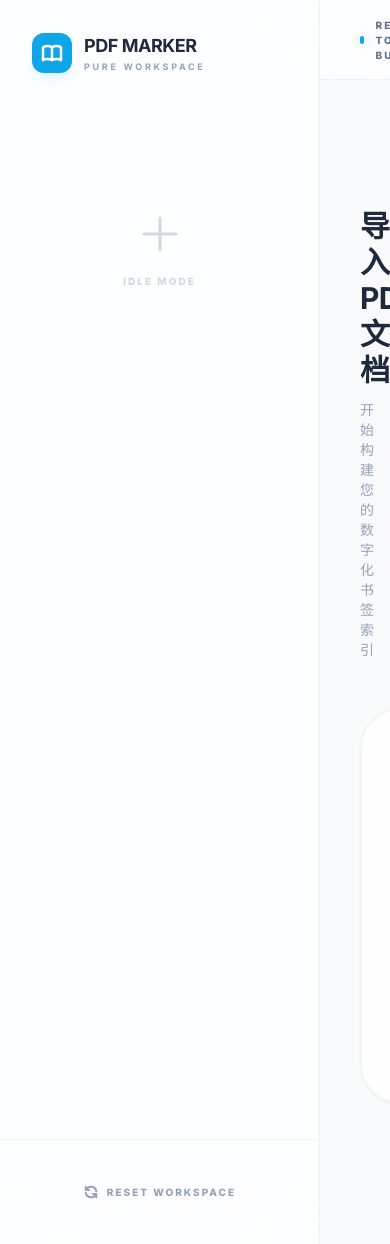
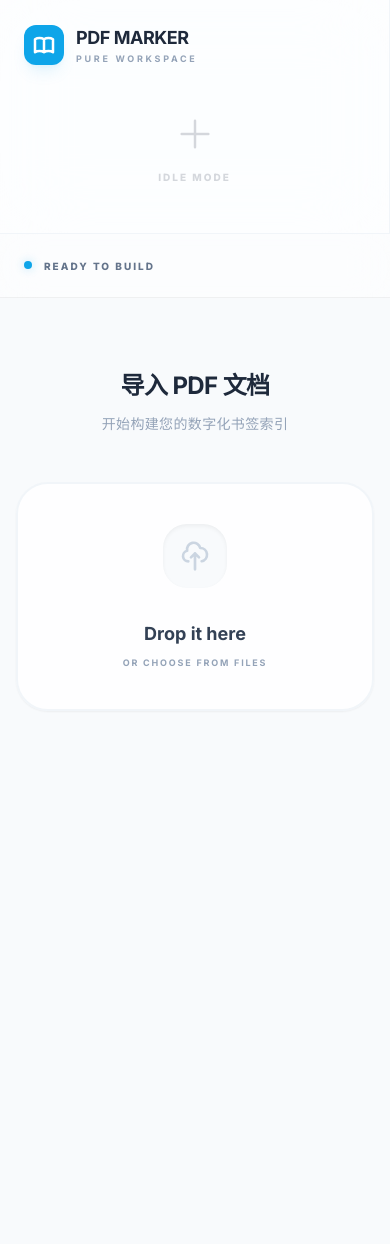
Before and after one commit to jiangnan1224/pdf-toc-editor, a Flask app: page / in a window 390 px wide. Run offline with Flask 3, Linux system fonts and the light colour scheme; some libraries are stand-ins or nearby versions.

Commit message:
移动端

```diff
--- a/static/js/app.js
+++ b/static/js/app.js
@@ -202,29 +202,30 @@ function renderTOCList() {
     elements.tocList.innerHTML = '';
     state.tocEntries.forEach((entry, index) => {
         const div = document.createElement('div');
-        const levelPaddings = ['pl-0', 'pl-10', 'pl-20'];
+        // Extreme mobile indenting: none or very little
+        const levelPaddings = ['pl-0', 'pl-2 lg:pl-10', 'pl-4 lg:pl-20'];
         const levelIndicators = ['bg-sky-500', 'bg-sky-300', 'bg-slate-200'];
 
-        div.className = `flex items-center gap-4 group animate-section ${levelPaddings[entry.level] || ''}`;
+        div.className = `flex items-center gap-1.5 lg:gap-4 group animate-section ${levelPaddings[entry.level] || ''}`;
         div.setAttribute('data-index', index);
 
         div.innerHTML = `
-            <div class="item-drag-handle p-2 transition-transform group-hover:scale-110">
-                <svg class="w-5 h-5" fill="none" stroke="currentColor" viewBox="0 0 24 24"><path stroke-linecap="round" stroke-linejoin="round" stroke-width="2.5" d="M4 8h16M4 16h16"></path></svg>
+            <div class="item-drag-handle p-1.5 lg:p-2 transition-transform active:scale-125 shrink-0 text-slate-300">
+                <svg class="w-4 h-4 lg:w-5 lg:h-5" fill="none" stroke="currentColor" viewBox="0 0 24 24"><path stroke-linecap="round" stroke-linejoin="round" stroke-width="2.5" d="M4 8h16M4 16h16"></path></svg>
             </div>
-            <div class="h-12 w-1.5 flex-shrink-0 ${levelIndicators[entry.level] || 'bg-slate-200'} rounded-full opacity-60"></div>
-            <div class="flex-1 flex gap-3">
-                <input type="text" class="flex-1 bg-white border border-slate-100 rounded-2xl px-5 py-3.5 text-sm focus:ring-4 focus:ring-sky-500/5 focus:border-sky-500 outline-none transition-all placeholder:text-slate-300 text-slate-700 font-bold shadow-sm" placeholder="Title" value="${entry.title}" onchange="updateTOCEntry(${index}, 'title', this.value)">
-                <input type="number" class="w-24 bg-white border border-slate-100 rounded-2xl px-5 py-3.5 text-sm focus:ring-4 focus:ring-sky-500/5 focus:border-sky-500 outline-none transition-all text-center font-bold text-sky-500 shadow-sm" placeholder="P" value="${entry.page}" min="1" onchange="updateTOCEntry(${index}, 'page', parseInt(this.value))">
+            <div class="h-8 lg:h-12 w-0.5 lg:w-1 flex-shrink-0 ${levelIndicators[entry.level] || 'bg-slate-200'} rounded-full opacity-60"></div>
+            <div class="flex-1 flex items-center gap-1.5 lg:gap-3 min-w-0">
+                <input type="text" class="flex-1 min-w-0 bg-white border border-slate-100 rounded-lg lg:rounded-2xl px-2 lg:px-5 py-2 lg:py-3.5 text-[11px] lg:text-sm focus:ring-4 focus:ring-sky-500/5 focus:border-sky-500 outline-none transition-all placeholder:text-slate-300 text-slate-700 font-bold shadow-sm" placeholder="Title" value="${entry.title}" onchange="updateTOCEntry(${index}, 'title', this.value)">
+                <input type="number" class="w-12 lg:w-24 bg-white border border-slate-100 rounded-lg lg:rounded-2xl px-1 lg:px-5 py-2 lg:py-3.5 text-[11px] lg:text-sm focus:ring-4 focus:ring-sky-500/5 focus:border-sky-500 outline-none transition-all text-center font-bold text-sky-500 shadow-sm" placeholder="P" value="${entry.page}" min="1" onchange="updateTOCEntry(${index}, 'page', parseInt(this.value))">
+                <select class="bg-white border border-slate-100 rounded-lg lg:rounded-2xl px-1 lg:px-4 py-2 lg:py-3.5 text-[8px] lg:text-[10px] font-black uppercase tracking-tight lg:tracking-widest outline-none cursor-pointer hover:border-sky-500 transition-all text-slate-400 shadow-sm" onchange="updateTOCEntry(${index}, 'level', parseInt(this.value))">
+                    <option value="0" ${entry.level === 0 ? 'selected' : ''}>L1</option>
+                    <option value="1" ${entry.level === 1 ? 'selected' : ''}>L2</option>
+                    <option value="2" ${entry.level === 2 ? 'selected' : ''}>L3</option>
+                </select>
+                <button class="p-1.5 lg:p-4 text-slate-200 hover:text-red-500 transition-all shrink-0" onclick="removeTOCEntry(${index})">
+                    <svg class="w-4 h-4 lg:w-5 lg:h-5" fill="none" stroke="currentColor" viewBox="0 0 24 24"><path stroke-linecap="round" stroke-linejoin="round" stroke-width="2.5" d="M6 18L18 6M6 6l12 12"></path></svg>
+                </button>
             </div>
-            <select class="bg-white border border-slate-100 rounded-2xl px-4 py-3.5 text-[10px] font-black uppercase tracking-widest outline-none cursor-pointer hover:border-sky-500 transition-all text-slate-400 shadow-sm" onchange="updateTOCEntry(${index}, 'level', parseInt(this.value))">
-                <option value="0" ${entry.level === 0 ? 'selected' : ''}>L1 CHAPTER</option>
-                <option value="1" ${entry.level === 1 ? 'selected' : ''}>L2 SECTION</option>
-                <option value="2" ${entry.level === 2 ? 'selected' : ''}>L3 POINT</option>
-            </select>
-            <button class="p-4 text-slate-300 hover:text-red-500 transition-all opacity-0 group-hover:opacity-100" onclick="removeTOCEntry(${index})">
-                <svg class="w-5 h-5" fill="none" stroke="currentColor" viewBox="0 0 24 24"><path stroke-linecap="round" stroke-linejoin="round" stroke-width="2.5" d="M6 18L18 6M6 6l12 12"></path></svg>
-            </button>
         `;
         elements.tocList.appendChild(div);
     });
--- a/templates/index.html
+++ b/templates/index.html
@@ -108,14 +108,15 @@
     </style>
 </head>
 
-<body class="bg-pure-canvas text-slate-700 h-full overflow-hidden selection:bg-sky-500/10">
-    <div class="flex h-full">
+<body class="bg-pure-canvas text-slate-700 h-full lg:overflow-hidden selection:bg-sky-500/10">
+    <div class="flex flex-col lg:flex-row h-full">
         <!-- Sidebar -->
-        <aside class="w-80 glass-sidebar flex flex-col shrink-0 z-20">
-            <div class="p-8">
-                <div class="flex items-center gap-3 mb-10">
+        <aside
+            class="w-full lg:w-80 glass-sidebar flex flex-col shrink-0 z-20 border-b lg:border-r lg:border-b-0 border-slate-100">
+            <div class="p-6 lg:p-8">
+                <div class="flex items-center gap-3 mb-6 lg:mb-10">
                     <div
-                        class="w-10 h-10 bg-sky-500 rounded-xl flex items-center justify-center shadow-lg shadow-sky-500/10">
+                        class="w-10 h-10 bg-sky-500 rounded-xl flex items-center justify-center shadow-lg shadow-sky-500/10 shrink-0">
                         <svg class="w-6 h-6 text-white" fill="none" stroke="currentColor" viewBox="0 0 24 24">
                             <path stroke-linecap="round" stroke-linejoin="round" stroke-width="2.5"
                                 d="M12 6.253v13m0-13C10.832 5.477 9.246 5 7.5 5S4.168 5.477 3 6.253v13C4.168 18.477 5.754 18 7.5 18s3.332.477 4.5 1.253m0-13C13.168 5.477 14.754 5 16.5 5c1.747 0 3.332.477 4.5 1.253v13C19.832 18.477 18.247 18 16.5 18c-1.746 0-3.332.477-4.5 1.253">
@@ -129,33 +130,37 @@
                 </div>
 
                 <!-- Info Panel -->
-                <div id="sidebar-info" class="space-y-6 hidden animate-section">
-                    <div class="space-y-2">
-                        <p class="text-[10px] font-black text-slate-400 uppercase tracking-widest pl-1">Target Document
+                <div id="sidebar-info" class="hidden animate-section">
+                    <div class="flex lg:flex-col gap-3 lg:gap-6 mb-4 lg:mb-0">
+                        <div class="flex-1 space-y-2">
+                            <p class="text-[9px] font-black text-slate-400 uppercase tracking-widest pl-1 lg:pl-0.5">
+                                Target</p>
+                            <div
+                                class="px-3 py-2 lg:p-4 bg-white rounded-xl lg:rounded-2xl border border-slate-100 shadow-sm truncate">
+                                <p id="sidebar-file-name"
+                                    class="font-bold text-[10px] lg:text-sm text-slate-700 truncate mb-0.5 lg:mb-1">
+                                    文件名.pdf</p>
+                                <p id="sidebar-file-meta" class="text-[8px] lg:text-xs text-sky-500 font-bold">0 PAGES
                                 </p>
-                        <div class="p-4 bg-white rounded-2xl border border-slate-100 shadow-sm">
-                            <p id="sidebar-file-name" class="font-bold text-sm text-slate-700 truncate mb-1">文件名.pdf</p>
-                            <p id="sidebar-file-meta" class="text-xs text-sky-500 font-bold">0 PAGES</p>
                             </div>
                         </div>
 
-                    <div class="space-y-3">
-                        <div class="flex items-center justify-between pl-1">
-                            <label class="text-[10px] font-black text-slate-400 uppercase tracking-widest">Base
-                                Offset</label>
-                            <span class="text-[10px] text-slate-400 font-bold">PAGES</span>
+                        <div class="flex-1 lg:flex-none space-y-2">
+                            <div class="flex items-center justify-between pl-1 lg:pl-0.5">
+                                <label
+                                    class="text-[9px] font-black text-slate-400 uppercase tracking-widest">Offset</label>
                             </div>
-                        <div class="relative group">
                             <input type="number" id="page-offset" value="16"
-                                class="w-full bg-white border border-slate-200 rounded-xl px-4 py-3 text-sm focus:ring-4 focus:ring-sky-500/5 focus:border-sky-500 outline-none transition-all text-slate-700 font-bold">
+                                class="w-full bg-white border border-slate-200 rounded-xl lg:rounded-xl px-3 py-2 lg:px-4 lg:py-3 text-xs lg:text-sm focus:ring-4 focus:ring-sky-500/5 focus:border-sky-500 outline-none transition-all text-slate-700 font-bold shadow-sm">
                         </div>
-                        <p class="text-[10px] text-slate-400 leading-relaxed px-1">调整文档正文起始页的页码偏差。</p>
                     </div>
+                    <p class="text-[10px] text-slate-400 leading-relaxed px-1 mt-4 hidden lg:block">调整文档正文起始页的页码偏差。</p>
                 </div>
 
                 <!-- Placeholder -->
-                <div id="sidebar-empty" class="text-center py-24 opacity-20 select-none">
-                    <svg class="w-12 h-12 mx-auto mb-4" fill="none" stroke="currentColor" viewBox="0 0 24 24">
+                <div id="sidebar-empty" class="text-center py-6 lg:py-24 opacity-20 select-none">
+                    <svg class="w-10 h-10 lg:w-12 lg:h-12 mx-auto mb-4" fill="none" stroke="currentColor"
+                        viewBox="0 0 24 24">
                         <path stroke-linecap="round" stroke-linejoin="round" stroke-width="1.5" d="M12 4v16m8-8H4">
                         </path>
                     </svg>
@@ -164,7 +169,7 @@
             </div>
 
             <!-- Action -->
-            <div class="mt-auto p-8 border-t border-slate-100">
+            <div class="mt-auto p-6 lg:p-8 border-t border-slate-100 hidden lg:block">
                 <button id="btn-restart"
                     class="w-full py-3 text-[10px] font-black text-slate-400 hover:text-sky-500 transition-all flex items-center justify-center gap-2 uppercase tracking-[0.2em] group">
                     <svg class="w-4 h-4 transition-transform group-hover:rotate-180 duration-500" fill="none"
@@ -179,9 +184,10 @@
         </aside>
 
         <!-- Main Content -->
-        <main class="flex-1 relative overflow-hidden flex flex-col">
+        <main class="flex-1 relative overflow-x-hidden overflow-y-auto lg:overflow-hidden flex flex-col">
             <!-- Header Nav -->
-            <nav class="h-20 flex items-center justify-between px-10 shrink-0 glass-header z-10">
+            <nav
+                class="h-16 lg:h-20 flex items-center justify-between px-6 lg:px-10 shrink-0 glass-header z-10 sticky top-0 lg:relative">
                 <div id="status-step" class="flex items-center">
                     <div class="flex items-center gap-3">
                         <div class="w-2 h-2 rounded-full bg-sky-500 shadow-[0_0_10px_rgba(14,165,233,0.3)]"></div>
@@ -191,7 +197,7 @@
                 </div>
                 <div class="flex items-center gap-6">
                     <div id="entry-count-pill"
-                        class="hidden animate-section px-4 py-1.5 bg-slate-100 rounded-full flex items-center gap-2">
+                        class="hidden animate-section px-3 lg:px-4 py-1 lg:py-1.5 bg-slate-100 rounded-full flex items-center gap-2">
                         <span id="entry-count"
                             class="text-[10px] font-black text-slate-500 uppercase tracking-widest leading-none">0
                             ENTRIES</span>
@@ -200,88 +206,94 @@
             </nav>
 
             <!-- Canvas View -->
-            <div class="flex-1 overflow-y-auto custom-scrollbar relative px-10 py-12 scroll-smooth">
+            <div class="flex-1 lg:overflow-y-auto custom-scrollbar relative px-4 lg:px-10 py-8 lg:py-12 scroll-smooth">
 
                 <!-- Stage 1: Initial Upload -->
-                <section id="upload-section" class="max-w-xl mx-auto py-20 animate-section">
+                <section id="upload-section" class="max-w-xl mx-auto py-10 lg:py-20 animate-section">
                     <div class="text-center mb-12">
-                        <h2 class="text-3xl font-bold text-slate-800 mb-3 tracking-tight">导入 PDF 文档</h2>
+                        <h2 class="text-2xl lg:text-3xl font-bold text-slate-800 mb-3 tracking-tight">导入 PDF 文档</h2>
                         <p class="text-slate-400 text-sm font-medium tracking-wide">开始构建您的数字化书签索引</p>
                     </div>
 
                     <div id="upload-area"
-                        class="glass-card rounded-[2.5rem] p-16 text-center border-2 border-slate-100 hover:border-sky-500/30 hover:bg-white transition-all cursor-pointer group shadow-sm">
+                        class="glass-card rounded-[2rem] lg:rounded-[2.5rem] p-10 lg:p-16 text-center border-2 border-slate-100 hover:border-sky-500/30 hover:bg-white transition-all cursor-pointer group shadow-sm">
                         <input type="file" id="file-input" accept=".pdf" class="hidden">
                         <div
-                            class="w-20 h-20 bg-slate-50 rounded-[1.5rem] flex items-center justify-center mx-auto mb-8 transition-all group-hover:scale-110 shadow-inner group-hover:bg-sky-50">
-                            <svg class="w-10 h-10 text-slate-300 group-hover:text-sky-500 transition-colors" fill="none"
-                                stroke="currentColor" viewBox="0 0 24 24">
+                            class="w-16 h-16 lg:w-20 lg:h-20 bg-slate-50 rounded-[1.5rem] flex items-center justify-center mx-auto mb-8 transition-all group-hover:scale-110 shadow-inner group-hover:bg-sky-50">
+                            <svg class="w-8 h-8 lg:w-10 lg:h-10 text-slate-300 group-hover:text-sky-500 transition-colors"
+                                fill="none" stroke="currentColor" viewBox="0 0 24 24">
                                 <path stroke-linecap="round" stroke-linejoin="round" stroke-width="2"
                                     d="M7 16a4 4 0 01-.88-7.903A5 5 0 1115.9 6L16 6a5 5 0 011 9.9M15 13l-3-3m0 0l-3 3m3-3v12">
                                 </path>
                             </svg>
                         </div>
-                        <div class="text-xl font-bold text-slate-700 mb-2">Drop it here</div>
-                        <p class="text-[10px] text-slate-400 font-bold uppercase tracking-[0.2em]">or choose from files
+                        <div class="text-lg lg:text-xl font-bold text-slate-700 mb-2">Drop it here</div>
+                        <p class="text-[9px] lg:text-[10px] text-slate-400 font-bold uppercase tracking-[0.2em]">or
+                            choose from files
                         </p>
                     </div>
                 </section>
 
                 <!-- Stage 2: Strategy -->
-                <section id="toc-section" class="hidden max-w-4xl mx-auto space-y-8 animate-section">
-                    <div class="grid grid-cols-2 gap-8">
+                <section id="toc-section" class="hidden max-w-4xl mx-auto space-y-6 lg:space-y-8 animate-section">
+                    <div class="grid grid-cols-1 md:grid-cols-2 gap-6 lg:gap-8">
                         <button id="btn-extract"
-                            class="glass-card p-12 rounded-[3rem] text-left hover:scale-[1.02] active:scale-[0.98] transition-all group">
+                            class="glass-card p-8 lg:p-12 rounded-[2.5rem] lg:rounded-[3rem] text-left hover:scale-[1.02] active:scale-[0.98] transition-all group">
                             <div
-                                class="w-14 h-14 bg-sky-500 rounded-2xl flex items-center justify-center mb-8 text-white shadow-lg shadow-sky-500/10 transition-transform group-hover:-rotate-3">
-                                <svg class="w-7 h-7" fill="none" stroke="currentColor" viewBox="0 0 24 24">
+                                class="w-12 h-12 lg:w-14 lg:h-14 bg-sky-500 rounded-xl lg:rounded-2xl flex items-center justify-center mb-6 lg:mb-8 text-white shadow-lg shadow-sky-500/10 transition-transform group-hover:-rotate-3">
+                                <svg class="w-6 h-6 lg:w-7 lg:h-7" fill="none" stroke="currentColor"
+                                    viewBox="0 0 24 24">
                                     <path stroke-linecap="round" stroke-linejoin="round" stroke-width="2.5"
                                         d="M13 10V3L4 14h7v7l9-11h-7z"></path>
                                 </svg>
                             </div>
-                            <h3 class="text-xl font-bold text-slate-800 mb-2 italic">Auto Scan</h3>
-                            <p class="text-sm text-slate-400 leading-relaxed font-medium">使用高精度算法解析文档元数据并自动生成树形书签。</p>
+                            <h3 class="text-lg lg:text-xl font-bold text-slate-800 mb-2 italic">Auto Scan</h3>
+                            <p class="text-xs lg:text-sm text-slate-400 leading-relaxed font-medium">
+                                使用高精度算法解析文档元数据并自动生成树形书签。</p>
                         </button>
 
                         <button id="btn-manual"
-                            class="glass-card p-12 rounded-[3rem] text-left hover:scale-[1.02] active:scale-[0.98] transition-all group">
+                            class="glass-card p-8 lg:p-12 rounded-[2.5rem] lg:rounded-[3rem] text-left hover:scale-[1.02] active:scale-[0.98] transition-all group">
                             <div
-                                class="w-14 h-14 bg-slate-800 rounded-2xl flex items-center justify-center mb-8 text-white shadow-lg shadow-slate-800/10 transition-transform group-hover:rotate-3">
-                                <svg class="w-7 h-7" fill="none" stroke="currentColor" viewBox="0 0 24 24">
+                                class="w-12 h-12 lg:w-14 lg:h-14 bg-slate-800 rounded-xl lg:rounded-2xl flex items-center justify-center mb-6 lg:mb-8 text-white shadow-lg shadow-slate-800/10 transition-transform group-hover:rotate-3">
+                                <svg class="w-6 h-6 lg:w-7 lg:h-7" fill="none" stroke="currentColor"
+                                    viewBox="0 0 24 24">
                                     <path stroke-linecap="round" stroke-linejoin="round" stroke-width="2.5"
                                         d="M12 4v16m8-8H4"></path>
                                 </svg>
                             </div>
-                            <h3 class="text-xl font-bold text-slate-800 mb-2 italic">Empty Canvas</h3>
-                            <p class="text-sm text-slate-400 leading-relaxed font-medium">从零开始编织您的导航栏，支持实时预览与层级拖拽排序。</p>
+                            <h3 class="text-lg lg:text-xl font-bold text-slate-800 mb-2 italic">Empty Canvas</h3>
+                            <p class="text-xs lg:text-sm text-slate-400 leading-relaxed font-medium">
+                                从零开始编织您的导航栏，支持实时预览与层级拖拽排序。</p>
                         </button>
                     </div>
                 </section>
 
                 <!-- Stage 3: Workspace -->
                 <section id="edit-section" class="hidden max-w-5xl mx-auto animate-section">
-                    <div class="glass-card rounded-[2.5rem] overflow-hidden">
+                    <div class="glass-card rounded-[2rem] lg:rounded-[2.5rem] overflow-hidden">
                         <!-- Head -->
-                        <div class="p-8 px-10 border-b border-slate-100 flex items-center justify-between bg-white/50">
-                            <div>
-                                <h2 class="text-xl font-bold text-slate-800">构建工作台</h2>
+                        <div
+                            class="p-6 lg:p-8 lg:px-10 border-b border-slate-100 flex flex-col sm:flex-row items-center justify-between bg-white/50 gap-4">
+                            <div class="text-center sm:text-left">
+                                <h2 class="text-lg lg:text-xl font-bold text-slate-800">构建工作台</h2>
                                 <p class="text-[9px] font-bold text-slate-400 uppercase tracking-widest mt-1">Drag
                                     handles to sort • Double click field to edit</p>
                             </div>
                             <button id="btn-add-entry"
-                                class="bg-slate-900 hover:bg-slate-800 text-white px-8 py-3 rounded-xl font-bold text-[10px] uppercase tracking-widest transition-all shadow-lg active:scale-95">
+                                class="w-full sm:w-auto bg-slate-900 hover:bg-slate-800 text-white px-8 py-3 rounded-xl font-bold text-[10px] uppercase tracking-widest transition-all shadow-lg active:scale-95">
                                 Create New
                             </button>
                         </div>
                         <!-- List Container -->
-                        <div id="toc-list" class="p-8 space-y-4 min-h-[400px]">
+                        <div id="toc-list" class="p-4 lg:p-8 space-y-4 min-h-[300px] lg:min-h-[400px]">
                             <!-- Draggable items -->
                         </div>
                     </div>
 
-                    <div class="mt-20 flex items-center justify-center pb-20">
+                    <div class="mt-10 lg:mt-20 flex items-center justify-center pb-10 lg:pb-20">
                         <button id="btn-generate"
-                            class="px-24 py-5 bg-sky-500 text-white rounded-[1.5rem] font-bold text-lg hover:scale-105 active:scale-95 transition-all shadow-xl shadow-sky-500/20">
+                            class="w-full sm:w-auto px-12 lg:px-24 py-4 lg:py-5 bg-sky-500 text-white rounded-2xl lg:rounded-[1.5rem] font-bold text-base lg:text-lg hover:scale-105 active:scale-95 transition-all shadow-xl shadow-sky-500/20">
                             Confirm and Generate Output
                         </button>
                     </div>
```
Lines whose indentation alone changed are shown as unchanged.
